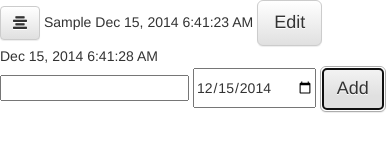
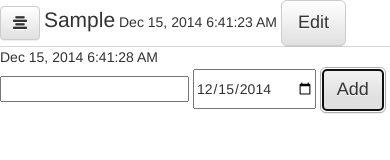
Before and after one commit to jmavis/git-github.com-jmavis-TODOs, a website: page TODOs/www/index.html in a window 390 px wide. Both pictures are taken after typing "Sample" into the empty fields and a click on the button "Add". Drawn offline with nearby package versions, Linux system fonts and the light colour scheme; some packages are replaced by stand-ins of ours.

Commit message:
Working on styling todos

```diff
--- a/TODOs/www/css/index.css
+++ b/TODOs/www/css/index.css
@@ -16,6 +16,8 @@
  * specific language governing permissions and limitations
  * under the License.
  */
+@import "todo.css";
+
 * {
     -webkit-tap-highlight-color: rgba(0,0,0,0); /* make transparent link selection, adjust last value opacity 0 to 1.0 */
 }
--- a/TODOs/www/css/todo.css
+++ b/TODOs/www/css/todo.css
@@ -1,3 +1,7 @@
 .td-todo-label {
 	font-size: 1.5em;
 }
+
+.td-todo-element {
+	border-bottom: #D7D7D7 1px solid;
+}
--- a/TODOs/www/index.html
+++ b/TODOs/www/index.html
@@ -30,7 +30,7 @@
     <body>
         <div class="app" ng-controller="TodosController as todosController">
             <div ng-repeat="todo in todosController.todos">
-                <div ng-controller="TodoController as todoController">
+                <div ng-controller="TodoController as todoController" class="td-todo-element">
                     <div ng-hide="todo.editing">
                         <button type="button" class="btn btn-default" aria-label="Left Align">
                           <span class="glyphicon glyphicon-align-center" aria-hidden="true"></span>
```
